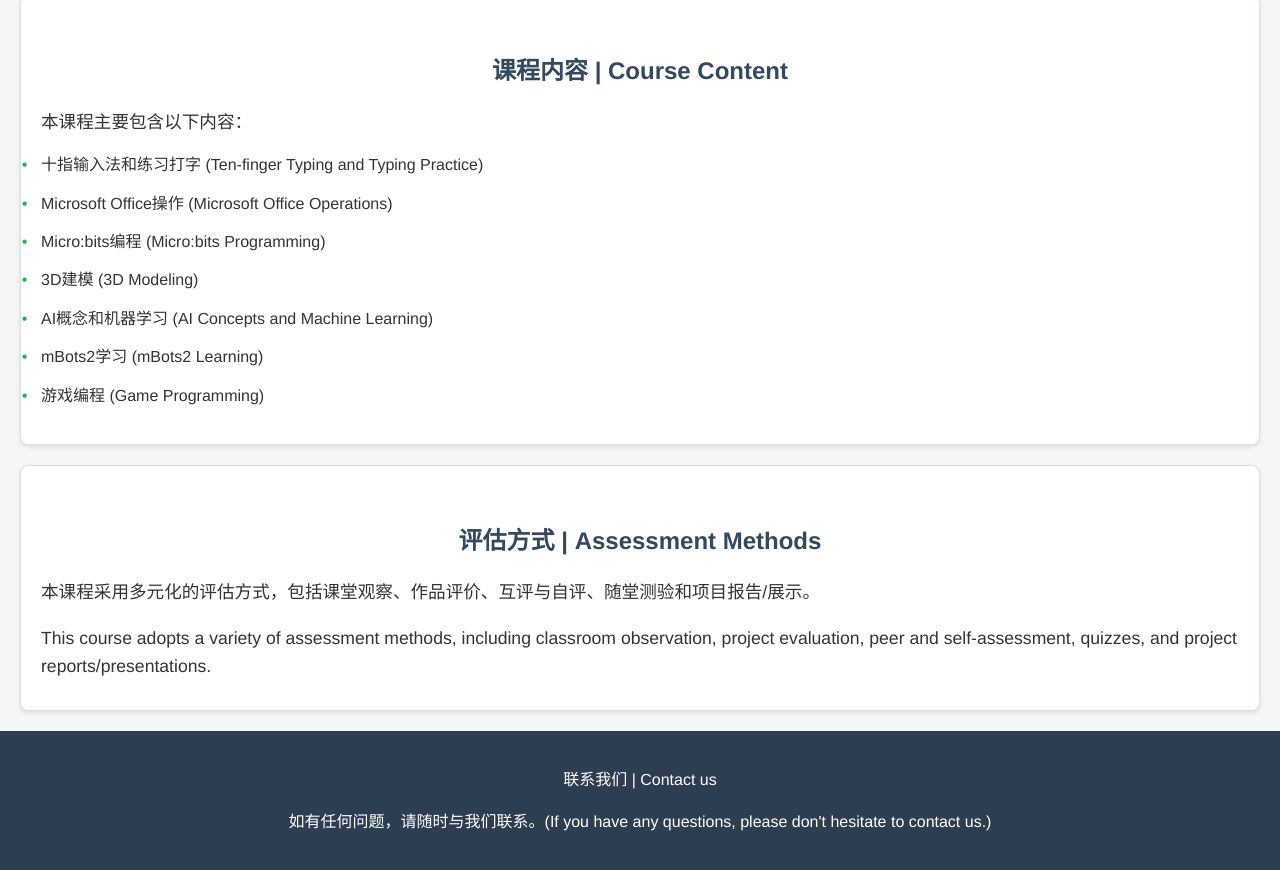
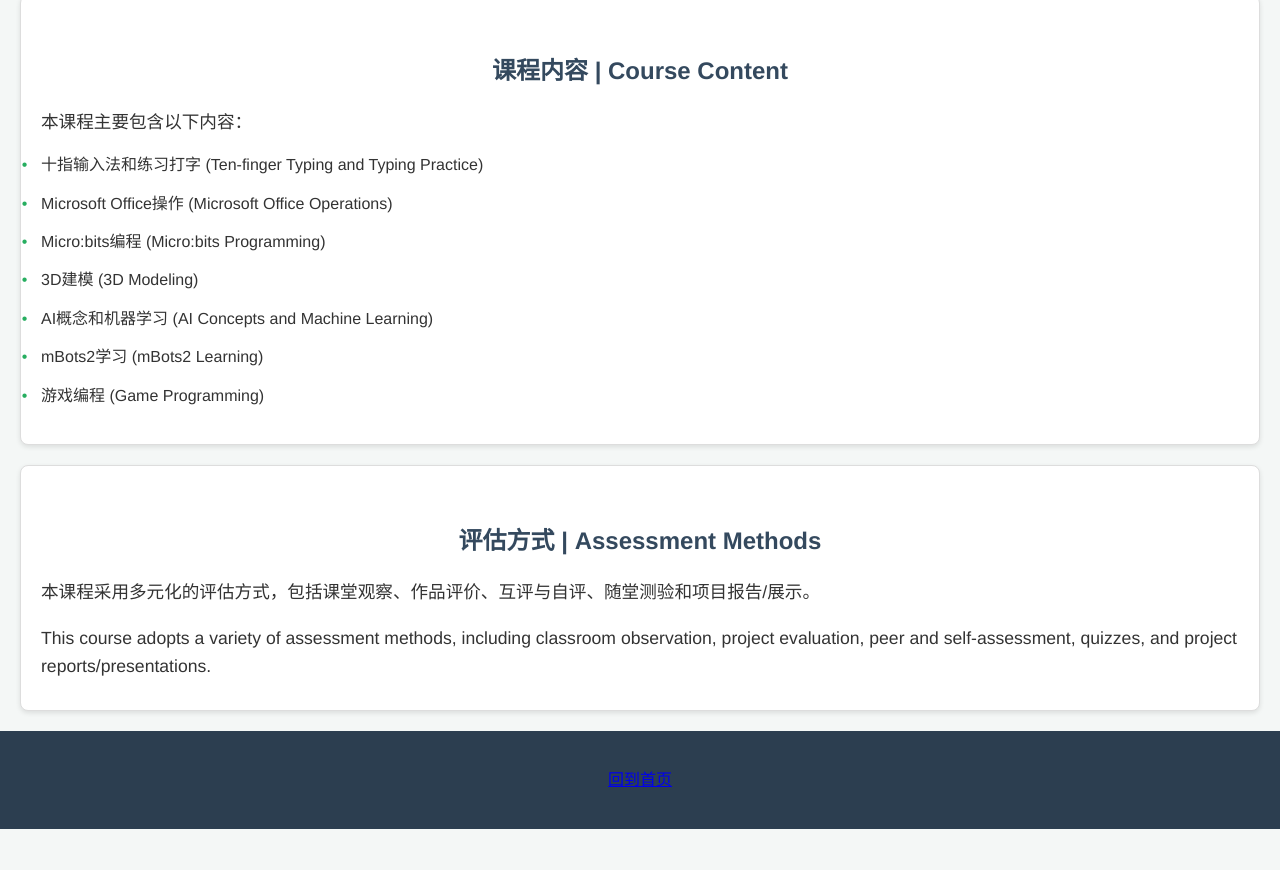
Before and after one commit to chegelwahaha/chegelwahaha.github.io, a plain HTML site: page G6.HTML in a window 1280 px wide. Shown: the part 1332-2202 px from the top of the page. After the commit the page ends 2161 px from the top, so only its background shows below. Drawn offline with Linux system fonts and the light colour scheme.

Commit message:
Add files via upload

```diff
--- a/G6.HTML
+++ b/G6.HTML
@@ -171,9 +171,8 @@
         <p class="bilingual">本课程采用多元化的评估方式，包括课堂观察、作品评价、互评与自评、随堂测验和项目报告/展示。</p>
         <p class="bilingual">This course adopts a variety of assessment methods, including classroom observation, project evaluation, peer and self-assessment, quizzes, and project reports/presentations.</p>
     </div>
-     <footer>
-        <p>联系我们 | Contact us</p>
-        <p>如有任何问题，请随时与我们联系。(If you have any questions, please don't hesitate to contact us.)</p>
+    <footer>
+        <p style="color: lightblue; text-decoration: underline;"><a href="index.html">回到首页</a></p>
     </footer>
 
 </body>
```
Also changed, not shown: G7.HTML (+1 -2 lines), G8.HTML (+1 -2 lines), G9.HTML (+1 -2 lines).
